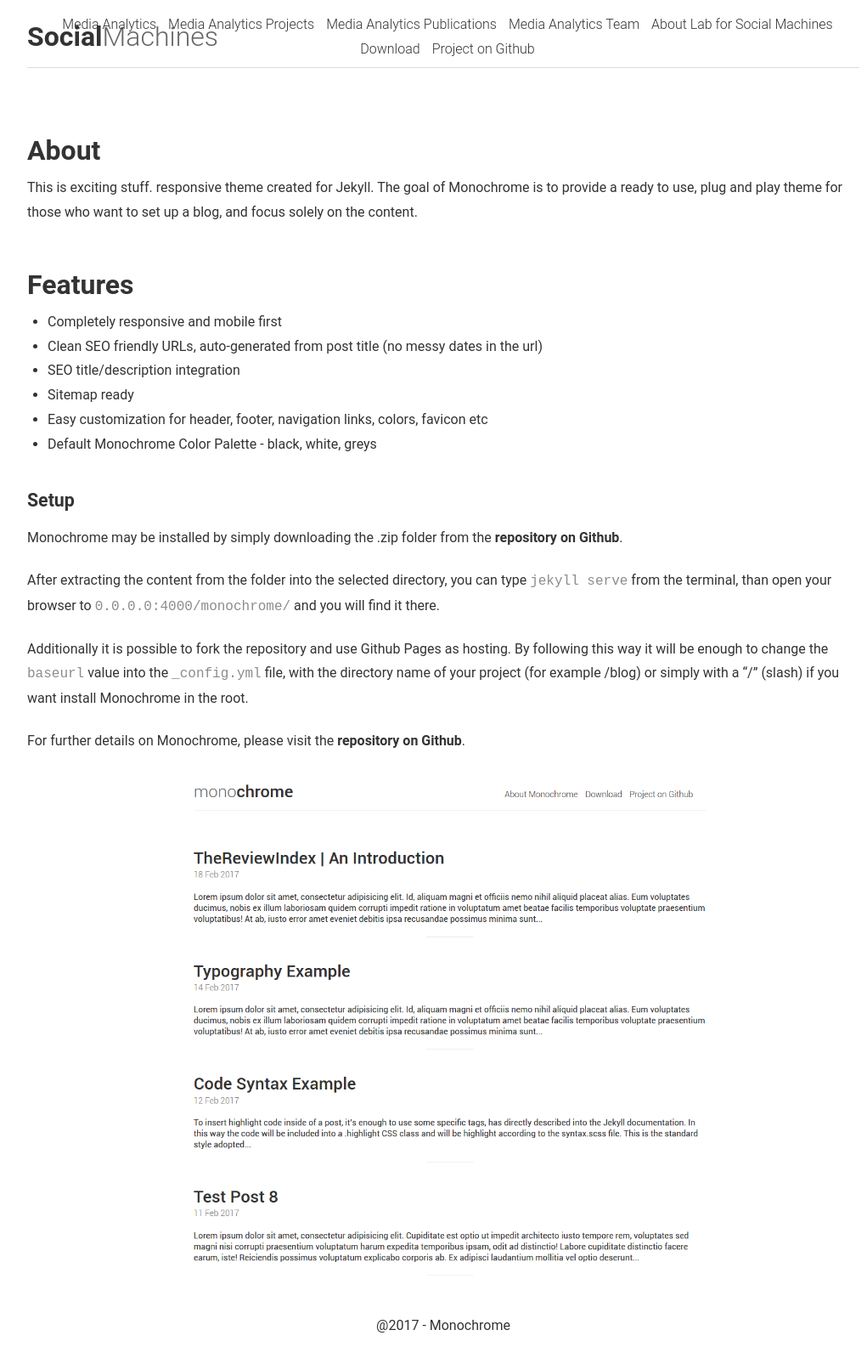
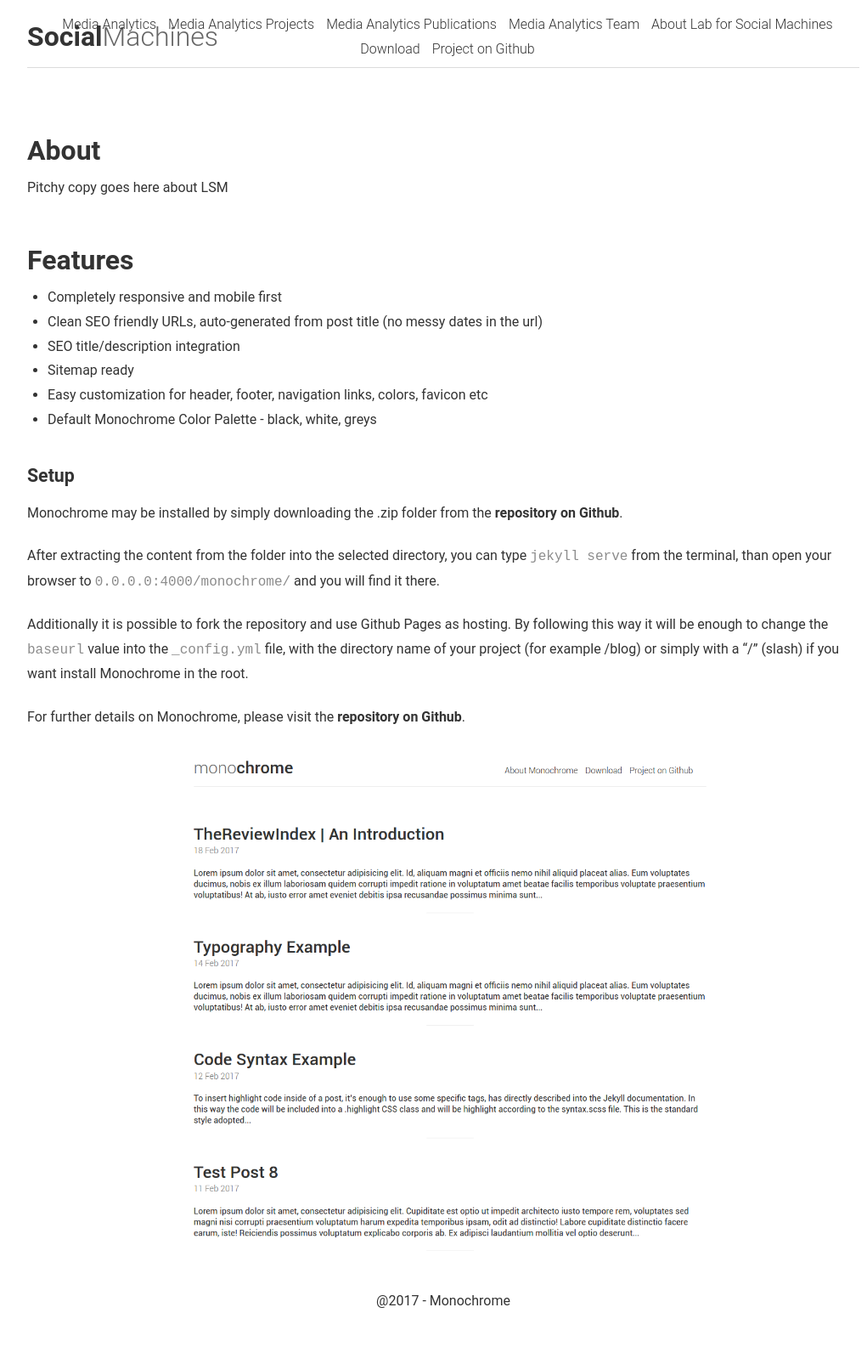
Before and after one commit to mit-ccc/social-machines.github.io, a Jekyll site: the page built from about.md, in a window 1280 px wide. Shown: the whole page at 85% size, without its empty margins (118-1139 px from the left). Built offline with Jekyll 4.4.1, drawn with Linux system fonts in a browser that asks for light colours; after the commit the page ends 1556 px from its top, so only the background shows below that.

Commit message:
Update about.md

```diff
--- a/about.md
+++ b/about.md
@@ -4,7 +4,7 @@ title: About Lab for Social Machines
 description: This page is under construction
 ---
 ## About
-This is exciting stuff. responsive theme created for Jekyll. The goal of Monochrome is to provide a ready to use, plug and play theme for those who want to set up a blog, and focus solely on the content.
+Pitchy copy goes here about LSM
 
 ## Features
 
```
